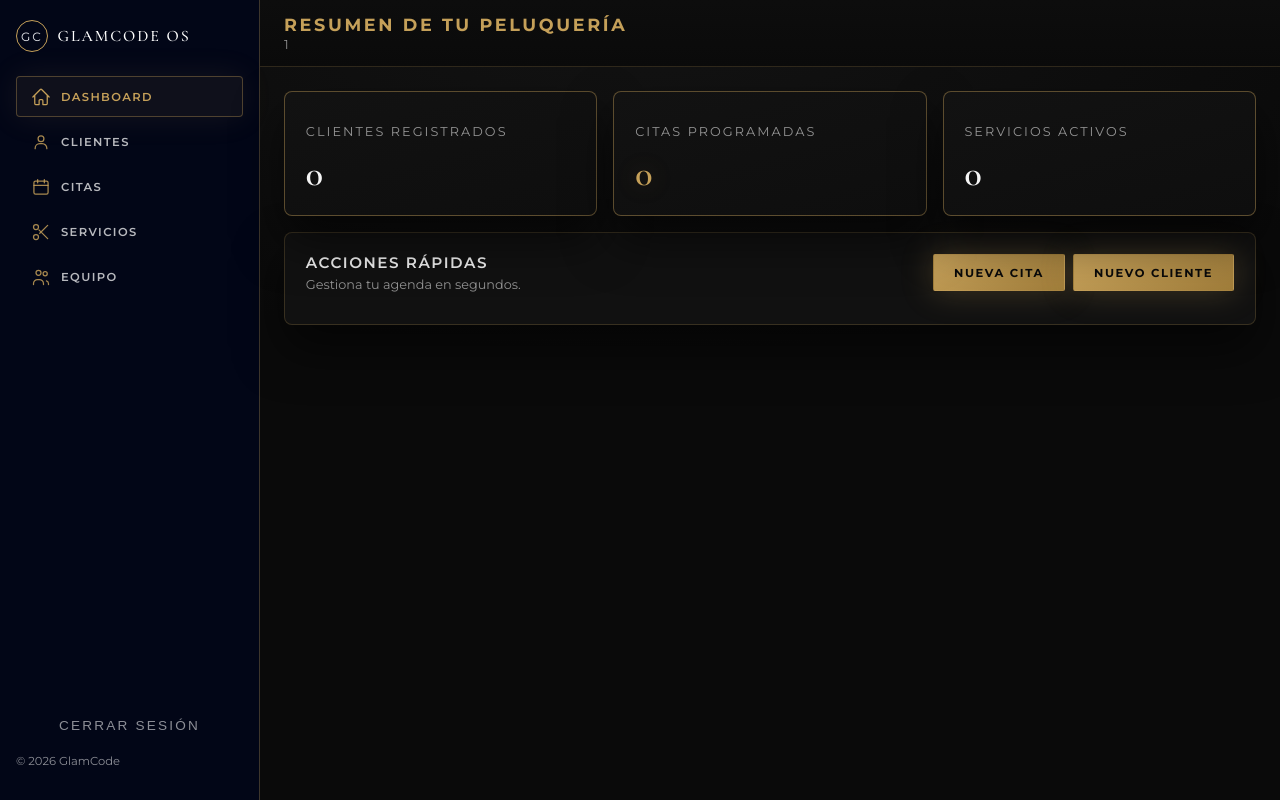
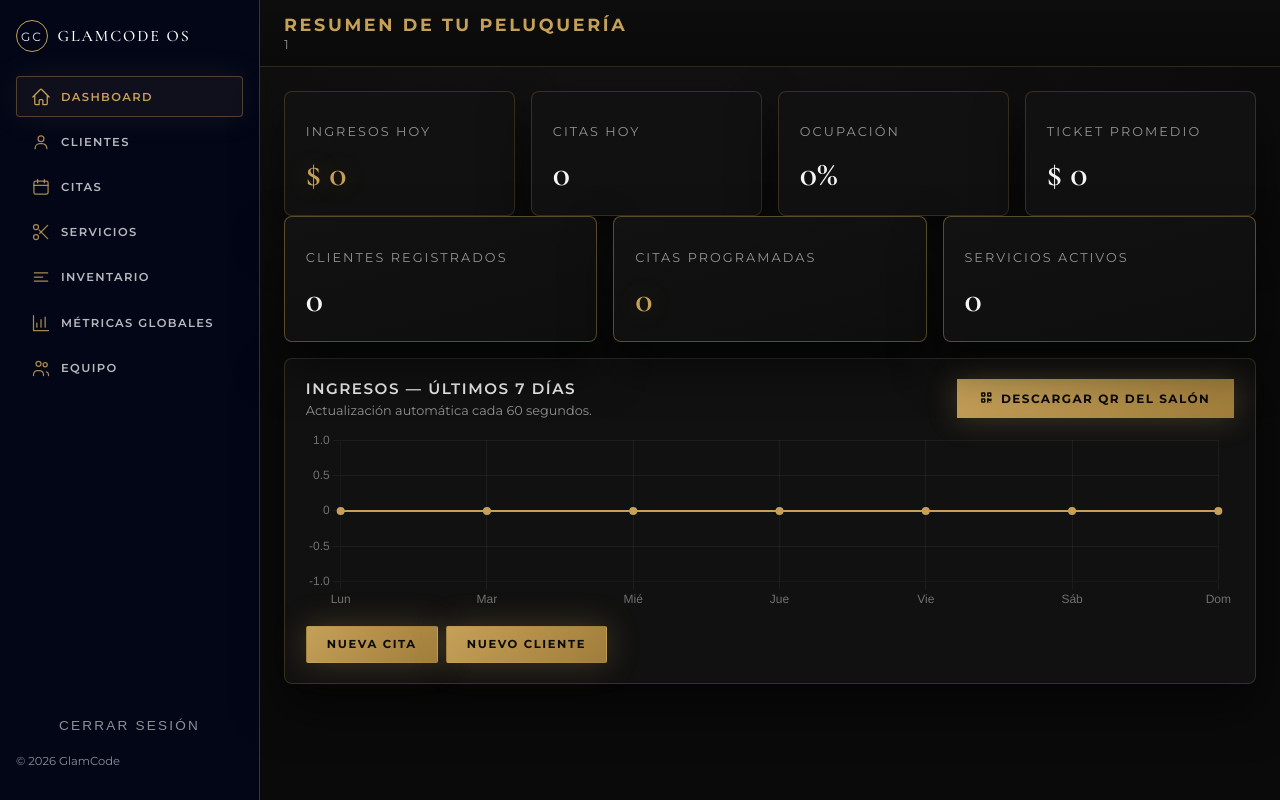
Before and after one commit to VIVIANAPLATA16/GlamCode-OS, a Flask app: page / in a window 1280 px wide. Run offline with Flask 3, Linux system fonts and the light colour scheme; the visitor is signed in with stand-in values (Sample User, id 1); data that the repository does not hold is empty.

Commit message:
feat(t1-t2): QR reserva, métricas JSON, Chart.js, inventario/métricas, SQLAlchemy ORM
Made-with: Cursor

```diff
--- /dev/null
+++ b/app/extensions.py
@@ -0,0 +1,3 @@
+from flask_sqlalchemy import SQLAlchemy
+
+db = SQLAlchemy()
--- a/app/routes/dashboard.py
+++ b/app/routes/dashboard.py
@@ -1,8 +1,25 @@
-from flask import Blueprint, render_template, session
+from datetime import date, timedelta
 
-from datos.database_pro import obtener_dashboard_data
+import os
+
+from flask import (
+    Blueprint,
+    current_app,
+    jsonify,
+    render_template,
+    send_file,
+    session,
+)
+from sqlalchemy import func
+
+from app.decorators import login_required
+from app.extensions import db
+from datos.database_pro import count_citas_hoy_usuario, obtener_dashboard_data
+from models import InventarioItem, Transaccion
 
 dashboard_bp = Blueprint("dashboard", __name__)
+
+_DIAS_SEM = ["Lun", "Mar", "Mié", "Jue", "Vie", "Sáb", "Dom"]
 
 
 @dashboard_bp.route("/")
@@ -19,3 +36,100 @@ def inicio():
         total_citas=data.get("citas", 0),
         total_servicios=data.get("servicios", 0),
     )
+
+
+@dashboard_bp.route("/dashboard/qr-download")
+@login_required
+def qr_download():
+    base_dir = current_app.static_folder
+    path = os.path.join(base_dir, "img", "qr_reserva.png")
+    return send_file(
+        path,
+        as_attachment=True,
+        download_name="GlamCode_QR_Reserva.png",
+        mimetype="image/png",
+    )
+
+
+@dashboard_bp.route("/dashboard/metricas-json")
+@login_required
+def metricas_json():
+    uid = session["usuario_id"]
+    today = date.today()
+    today_s = today.isoformat()
+    cap = int(current_app.config.get("CAPACIDAD_DIARIA", 20))
+
+    ingresos_hoy = (
+        db.session.query(func.coalesce(func.sum(Transaccion.monto), 0.0))
+        .filter(
+            Transaccion.usuario_id == uid,
+            Transaccion.fecha == today,
+            Transaccion.tipo == "ingreso",
+        )
+        .scalar()
+        or 0.0
+    )
+
+    citas_hoy = count_citas_hoy_usuario(uid, today_s)
+    ocupacion_pct = (
+        round(min(100, (citas_hoy / cap) * 100)) if cap > 0 else 0
+    )
+    ticket_promedio = (
+        round(float(ingresos_hoy) / citas_hoy, 2) if citas_hoy > 0 else 0.0
+    )
+
+    ingresos_semana = []
+    for i in range(7):
+        d = today - timedelta(days=6 - i)
+        m = (
+            db.session.query(func.coalesce(func.sum(Transaccion.monto), 0.0))
+            .filter(
+                Transaccion.usuario_id == uid,
+                Transaccion.fecha == d,
+                Transaccion.tipo == "ingreso",
+            )
+            .scalar()
+            or 0.0
+        )
+        label = _DIAS_SEM[d.weekday()]
+        ingresos_semana.append({"dia": label, "monto": float(m)})
+
+    return jsonify(
+        {
+            "ingresos_hoy": float(ingresos_hoy),
+            "citas_hoy": citas_hoy,
+            "ocupacion_pct": ocupacion_pct,
+            "ticket_promedio": float(ticket_promedio),
+            "ingresos_semana": ingresos_semana,
+        }
+    )
+
+
+@dashboard_bp.route("/dashboard/inventario")
+@login_required
+def inventario_page():
+    uid = session["usuario_id"]
+    items = (
+        InventarioItem.query.filter_by(usuario_id=uid)
+        .order_by(InventarioItem.nombre)
+        .all()
+    )
+    return render_template("inventario.html", items=items)
+
+
+@dashboard_bp.route("/dashboard/metricas")
+@login_required
+def metricas_page():
+    uid = session["usuario_id"]
+    items = (
+        InventarioItem.query.filter_by(usuario_id=uid)
+        .order_by(InventarioItem.nombre)
+        .all()
+    )
+    trans = (
+        Transaccion.query.filter_by(usuario_id=uid)
+        .order_by(Transaccion.fecha.desc(), Transaccion.id.desc())
+        .limit(50)
+        .all()
+    )
+    return render_template("metricas.html", items=items, transacciones=trans)
--- a/static/css/main.css
+++ b/static/css/main.css
@@ -340,6 +340,21 @@ a:hover {
   grid-template-columns: repeat(auto-fit, minmax(220px, 1fr));
 }
 
+.grid--4 {
+  grid-template-columns: repeat(auto-fit, minmax(180px, 1fr));
+}
+
+.card--metric {
+  margin-bottom: 0;
+}
+
+.dashboard-chart-wrap {
+  position: relative;
+  height: 180px;
+  width: 100%;
+  margin-top: 0.5rem;
+}
+
 /* Buttons */
 .btn {
   display: inline-flex;
@@ -547,6 +562,34 @@ textarea:focus {
   color: var(--color-text-muted);
 }
 
+/* Tablas estilo landing (inventario / métricas) */
+.lux-table {
+  width: 100%;
+  border-collapse: collapse;
+  color: #ffffff;
+  font-size: 0.85rem;
+}
+
+.lux-table th {
+  text-align: left;
+  padding: 0.65rem 0.75rem;
+  background: #111111;
+  color: #c5a059;
+  text-transform: uppercase;
+  letter-spacing: 0.1em;
+  font-size: 0.68rem;
+  border-bottom: 1px solid #242424;
+}
+
+.lux-table td {
+  padding: 0.6rem 0.75rem;
+  border-bottom: 1px solid #242424;
+}
+
+.lux-table tbody tr:hover {
+  background: rgba(197, 160, 89, 0.04);
+}
+
 /* Flash messages */
 .flash-container {
   margin-bottom: 1rem;
--- a/templates/base.html
+++ b/templates/base.html
@@ -6,6 +6,7 @@
     <title>{% block title %}GlamCode OS - Panel{% endblock %}</title>
 
     <link href="https://fonts.googleapis.com/css2?family=Cormorant+Garamond:ital,wght@0,400;0,500;0,600;1,400&family=Montserrat:wght@300;400;500;600;700&display=swap" rel="stylesheet">
+    <link rel="stylesheet" href="https://cdnjs.cloudflare.com/ajax/libs/font-awesome/6.5.1/css/all.min.css" crossorigin="anonymous" referrerpolicy="no-referrer">
     <link rel="stylesheet" href="{{ url_for('static', filename='css/main.css') }}">
     {% block extra_css %}{% endblock %}
 </head>
@@ -44,6 +45,20 @@
                     <svg viewBox="0 0 24 24" fill="none" stroke="currentColor" stroke-width="1.5" stroke-linecap="round" stroke-linejoin="round"><circle cx="6" cy="6" r="3"/><circle cx="6" cy="18" r="3"/><path d="M20 4 10.5 13.5M9.5 9.5 20 20"/></svg>
                 </span>
                 <span>Servicios</span>
+            </a>
+            <a href="{{ url_for('dashboard.inventario_page') }}"
+               class="nav-link {% if request.endpoint == 'dashboard.inventario_page' %}nav-link--active{% endif %}">
+                <span class="nav-link__icon" aria-hidden="true">
+                    <svg viewBox="0 0 24 24" fill="none" stroke="currentColor" stroke-width="1.5" stroke-linecap="round" stroke-linejoin="round"><path d="M4 7h16M4 12h10M4 17h16"/></svg>
+                </span>
+                <span>Inventario</span>
+            </a>
+            <a href="{{ url_for('dashboard.metricas_page') }}"
+               class="nav-link {% if request.endpoint == 'dashboard.metricas_page' %}nav-link--active{% endif %}">
+                <span class="nav-link__icon" aria-hidden="true">
+                    <svg viewBox="0 0 24 24" fill="none" stroke="currentColor" stroke-width="1.5" stroke-linecap="round" stroke-linejoin="round"><path d="M3 3v18h18"/><path d="M7 12v5M12 8v9M17 5v12"/></svg>
+                </span>
+                <span>Métricas globales</span>
             </a>
             {% if session.get('rol') == 'admin' %}
             <a href="{{ url_for('equipo.crear_estilista') }}"
--- a/templates/dashboard.html
+++ b/templates/dashboard.html
@@ -4,6 +4,25 @@
 {% block page_title %}Resumen de tu peluquería{% endblock %}
 
 {% block content %}
+<div class="grid grid--4" id="dashboard-metrics">
+  <div class="card card--metric">
+    <p class="card__label">Ingresos hoy</p>
+    <p class="card__value card__value--highlight" id="metric-ingresos-hoy">—</p>
+  </div>
+  <div class="card card--metric">
+    <p class="card__label">Citas hoy</p>
+    <p class="card__value" id="metric-citas-hoy">—</p>
+  </div>
+  <div class="card card--metric">
+    <p class="card__label">Ocupación</p>
+    <p class="card__value" id="metric-ocupacion">—</p>
+  </div>
+  <div class="card card--metric">
+    <p class="card__label">Ticket promedio</p>
+    <p class="card__value" id="metric-ticket">—</p>
+  </div>
+</div>
+
 <div class="grid grid--3">
   <div class="card card--interactive" onclick="window.location.href='{{ url_for('clientes.clientes') }}?vista=tabla'">
     <p class="card__label">Clientes registrados</p>
@@ -24,13 +43,91 @@
 <div class="card">
   <div class="card__header card__header--between">
     <div>
-      <h2 class="card__title">Acciones rápidas</h2>
-      <p class="card__subtitle">Gestiona tu agenda en segundos.</p>
+      <h2 class="card__title">Ingresos — últimos 7 días</h2>
+      <p class="card__subtitle">Actualización automática cada 60 segundos.</p>
     </div>
-    <div class="card__actions">
-      <a href="{{ url_for('citas.citas') }}" class="btn btn--gold">Nueva cita</a>
-      <a href="{{ url_for('clientes.clientes') }}" class="btn btn--gold">Nuevo cliente</a>
-    </div>
+    <a href="{{ url_for('dashboard.qr_download') }}"
+       style="display:inline-flex;align-items:center;gap:8px;
+              background:linear-gradient(135deg,#c5a059,#a07d3a);
+              color:#0a0a0a;padding:12px 24px;font-family:'Montserrat',sans-serif;
+              font-size:0.75rem;font-weight:800;letter-spacing:0.12em;
+              text-transform:uppercase;text-decoration:none;
+              box-shadow:0 0 30px rgba(197,160,89,0.3);">
+      <i class="fa-solid fa-qrcode" aria-hidden="true"></i> Descargar QR del Salón
+    </a>
+  </div>
+  <div class="dashboard-chart-wrap">
+    <canvas id="chartIngresos" aria-label="Gráfica de ingresos semanales"></canvas>
+  </div>
+  <div class="card__actions" style="margin-top:1rem">
+    <a href="{{ url_for('citas.citas') }}" class="btn btn--gold">Nueva cita</a>
+    <a href="{{ url_for('clientes.clientes') }}" class="btn btn--gold">Nuevo cliente</a>
   </div>
 </div>
 {% endblock %}
+
+{% block extra_js %}
+<script src="https://cdn.jsdelivr.net/npm/chart.js@4.4.0/dist/chart.umd.min.js"></script>
+<script>
+(function () {
+  const url = {{ url_for('dashboard.metricas_json') | tojson }};
+  let chart;
+  function fmtMoney(n) {
+    return new Intl.NumberFormat('es-CO', { style: 'currency', currency: 'COP', maximumFractionDigits: 0 }).format(n);
+  }
+  function update(data) {
+    document.getElementById('metric-ingresos-hoy').textContent = fmtMoney(data.ingresos_hoy || 0);
+    document.getElementById('metric-citas-hoy').textContent = data.citas_hoy ?? '0';
+    document.getElementById('metric-ocupacion').textContent = (data.ocupacion_pct ?? 0) + '%';
+    document.getElementById('metric-ticket').textContent = fmtMoney(data.ticket_promedio || 0);
+    const labels = (data.ingresos_semana || []).map(x => x.dia);
+    const values = (data.ingresos_semana || []).map(x => x.monto);
+    if (!chart) {
+      const ctx = document.getElementById('chartIngresos');
+      chart = new Chart(ctx, {
+        type: 'line',
+        data: {
+          labels: labels,
+          datasets: [{
+            data: values,
+            fill: true,
+            backgroundColor: 'rgba(197,160,89,0.08)',
+            borderColor: '#c5a059',
+            pointBackgroundColor: '#c5a059',
+            tension: 0.4,
+            borderWidth: 2,
+          }]
+        },
+        options: {
+          responsive: true,
+          maintainAspectRatio: false,
+          plugins: { legend: { display: false } },
+          scales: {
+            x: {
+              ticks: { color: 'rgba(255,255,255,0.4)' },
+              grid: { color: 'rgba(255,255,255,0.05)' }
+            },
+            y: {
+              ticks: { color: 'rgba(255,255,255,0.4)' },
+              grid: { color: 'rgba(255,255,255,0.05)' }
+            }
+          }
+        }
+      });
+    } else {
+      chart.data.labels = labels;
+      chart.data.datasets[0].data = values;
+      chart.update();
+    }
+  }
+  function load() {
+    fetch(url, { credentials: 'same-origin' })
+      .then(r => r.json())
+      .then(update)
+      .catch(() => {});
+  }
+  load();
+  setInterval(load, 60000);
+})();
+</script>
+{% endblock %}
--- /dev/null
+++ b/utils/__init__.py
@@ -0,0 +1 @@
+# Utilidades GlamCode OS
```
Also changed, not shown: app/__init__.py (+33 -2 lines), config.py (+29 -1 lines), datos/database_pro.py (+36 -9 lines), datos/schema_upgrade.py (added, +72 -0 lines), models.py (added, +35 -0 lines), requirements.txt (+7 -0 lines), utils/qr_generator.py (added, +56 -0 lines), static/img/qr_reserva.png (added), 2 other files.
